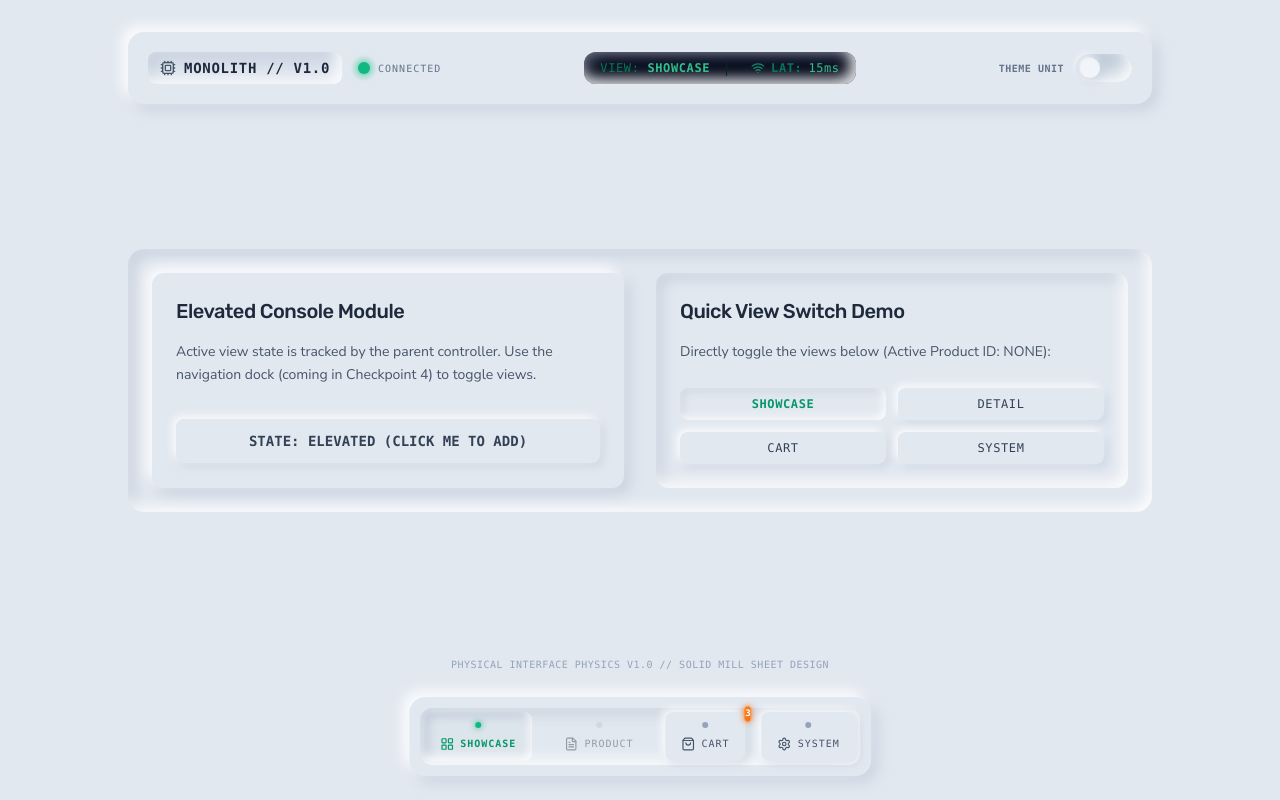
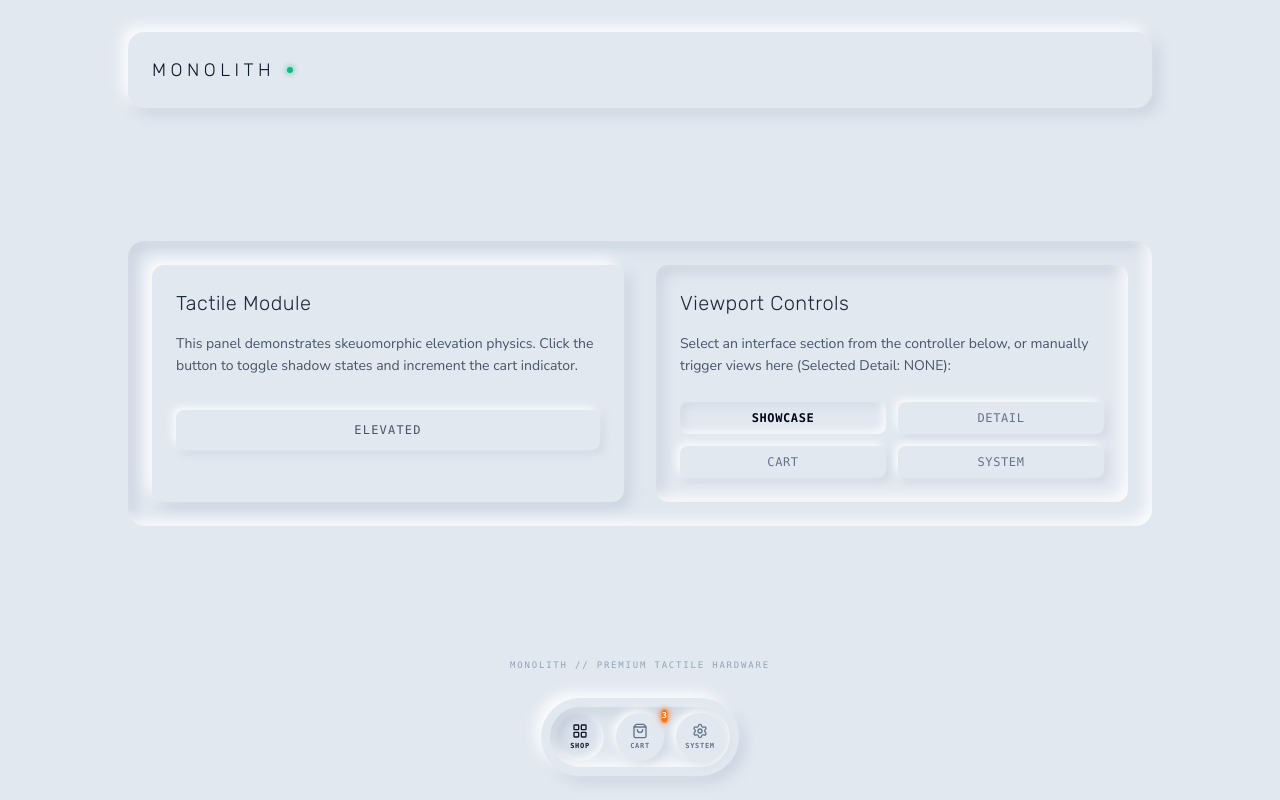
Before and after one commit to NyxLumen/Monolith, a React (Vite) app: page / in a window 1280 px wide. Built offline with nearby package versions, Linux system fonts and the light colour scheme.

Commit message:
removed daark mode, and improved the setting of the lgt mode

```diff
--- a/src/App.tsx
+++ b/src/App.tsx
@@ -1,45 +1,30 @@
-import { useState, useEffect } from 'react';
+import { useState } from 'react';
 import { Header } from './components/Header';
 import type { ViewType } from './types';
 import { NavigationDock } from './components/NavigationDock';
 
 function App() {
-  const [darkMode, setDarkMode] = useState<boolean>(false);
   const [currentView, setCurrentView] = useState<ViewType>('showcase');
   const [activeProductId, setActiveProductId] = useState<number | null>(null);
   const [btnState, setBtnState] = useState<boolean>(false);
   const [cartCount, setCartCount] = useState<number>(3);
 
-  // Synchronize Dark Mode Class on the document element
-  useEffect(() => {
-    const root = window.document.documentElement;
-    if (darkMode) {
-      root.classList.add('dark');
-    } else {
-      root.classList.remove('dark');
-    }
-  }, [darkMode]);
-
   return (
-    <div className="min-h-screen p-4 md:p-8 flex flex-col items-center bg-mono-bg dark:bg-mono-bgdark text-slate-800 dark:text-slate-100 transition-colors duration-300">
+    <div className="min-h-screen p-4 md:p-8 flex flex-col items-center bg-mono-bg text-slate-800 transition-colors duration-300">
 
       {/* Skeuomorphic Header Section */}
-      <Header
-        currentView={currentView}
-        darkMode={darkMode}
-        setDarkMode={setDarkMode}
-      />
+      <Header />
 
       {/* Main Console Viewport */}
       <main className="w-full max-w-5xl flex-grow flex flex-col justify-center items-center">
 
         {/* Temporary layout contents to show view switching state */}
-        <div className="w-full grid grid-cols-1 md:grid-cols-2 gap-8 p-6 rounded-2xl shadow-recessed dark:shadow-recessed-dark bg-slate-200/50 dark:bg-slate-900/30">
+        <div className="w-full grid grid-cols-1 md:grid-cols-2 gap-8 p-6 rounded-2xl shadow-recessed bg-slate-200/50">
 
-          <section className="p-6 rounded-xl shadow-raised dark:shadow-raised-dark bg-mono-bg dark:bg-mono-bgdark flex flex-col gap-4">
-            <h2 className="text-xl text-slate-800 dark:text-slate-100">Elevated Console Module</h2>
-            <p className="text-sm text-slate-600 dark:text-slate-400 leading-relaxed font-body">
-              Active view state is tracked by the parent controller. Use the navigation dock (coming in Checkpoint 4) to toggle views.
+          <section className="p-6 rounded-xl shadow-raised bg-mono-bg flex flex-col gap-4">
+            <h2 className="text-xl text-slate-800 font-light tracking-wide">Tactile Module</h2>
+            <p className="text-sm text-slate-600 leading-relaxed font-body">
+              This panel demonstrates skeuomorphic elevation physics. Click the button to toggle shadow states and increment the cart indicator.
             </p>
 
             <button
@@ -47,20 +32,20 @@ function App() {
                 setBtnState(!btnState);
                 setCartCount((c) => c + 1);
               }}
-              className={`mt-4 py-3 px-6 rounded-lg text-sm font-semibold transition-spring ${
+              className={`mt-4 py-3 px-6 rounded-lg text-xs font-mono tracking-widest transition-spring ${
                 btnState
-                  ? 'shadow-key-recessed dark:shadow-key-recessed-dark text-emerald-600 dark:text-emerald-400 font-mono'
-                  : 'shadow-key-raised dark:shadow-key-raised-dark text-slate-700 dark:text-slate-300 font-mono'
+                  ? 'shadow-key-recessed text-slate-900'
+                  : 'shadow-key-raised text-slate-600'
               }`}
             >
-              {btnState ? 'STATE: DEPRESSED (CART+1)' : 'STATE: ELEVATED (CLICK ME TO ADD)'}
+              {btnState ? 'DEPRESSED' : 'ELEVATED'}
             </button>
           </section>
 
-          <section className="p-6 rounded-xl shadow-recessed dark:shadow-recessed-dark bg-mono-bg dark:bg-mono-bgdark flex flex-col gap-4">
-            <h2 className="text-xl text-slate-800 dark:text-slate-100">Quick View Switch Demo</h2>
-            <p className="text-sm text-slate-600 dark:text-slate-400 leading-relaxed font-body">
-              Directly toggle the views below (Active Product ID: {activeProductId !== null ? activeProductId : 'NONE'}):
+          <section className="p-6 rounded-xl shadow-recessed bg-mono-bg flex flex-col gap-4">
+            <h2 className="text-xl text-slate-800 font-light tracking-wide">Viewport Controls</h2>
+            <p className="text-sm text-slate-600 leading-relaxed font-body">
+              Select an interface section from the controller below, or manually trigger views here (Selected Detail: {activeProductId !== null ? `#${activeProductId}` : 'NONE'}):
             </p>
 
             <div className="grid grid-cols-2 gap-3 mt-2">
@@ -77,8 +62,8 @@ function App() {
                   }}
                   className={`py-2 px-3 rounded-lg text-xs font-mono transition-spring uppercase tracking-wider ${
                     currentView === v
-                      ? 'shadow-key-recessed dark:shadow-key-recessed-dark text-emerald-600 dark:text-emerald-400 font-bold'
-                      : 'shadow-key-raised dark:shadow-key-raised-dark text-slate-700 dark:text-slate-300'
+                      ? 'shadow-key-recessed text-slate-950 font-bold'
+                      : 'shadow-key-raised text-slate-500'
                   }`}
                 >
                   {v}
@@ -95,12 +80,11 @@ function App() {
       <NavigationDock
         currentView={currentView}
         setCurrentView={setCurrentView}
-        activeProductId={activeProductId}
         cartCount={cartCount}
       />
 
-      <footer className="mt-8 mb-24 font-mono text-[10px] text-slate-400 dark:text-slate-500 tracking-wider">
-        PHYSICAL INTERFACE PHYSICS V1.0 // SOLID MILL SHEET DESIGN
+      <footer className="mt-8 mb-24 font-mono text-[9px] text-slate-400 tracking-[0.2em] uppercase">
+        MONOLITH // PREMIUM TACTILE HARDWARE
       </footer>
     </div>
   );
--- a/src/components/Header.tsx
+++ b/src/components/Header.tsx
@@ -1,90 +1,16 @@
-import React, { useState, useEffect } from 'react';
-import type { ViewType } from '../types';
-import { Cpu, Wifi } from 'lucide-react';
+import React from 'react';
 
-interface HeaderProps {
-  currentView: ViewType;
-  darkMode: boolean;
-  setDarkMode: (val: boolean) => void;
-}
+export const Header: React.FC = () => {
+  return (
+    <header className="w-full max-w-5xl mx-auto mb-8 p-6 rounded-2xl shadow-raised bg-mono-bg flex justify-between items-center transition-spring">
 
-export const Header: React.FC<HeaderProps> = ({ currentView, darkMode, setDarkMode }) => {
-  const [latency, setLatency] = useState<number>(14);
-
-  // Simulate subtle variance in latency to make the console feel "alive"
-  useEffect(() => {
-    const interval = setInterval(() => {
-      setLatency(prev => {
-        const change = Math.floor(Math.random() * 5) - 2;
-        const next = prev + change;
-        return next > 6 && next < 30 ? next : prev;
-      });
-    }, 4000);
-    return () => clearInterval(interval);
-  }, []);
-
-  return (
-    <header className="w-full max-w-5xl mx-auto mb-8 p-4 md:p-5 rounded-2xl shadow-raised dark:shadow-raised-dark bg-mono-bg dark:bg-mono-bgdark flex flex-col sm:flex-row justify-between items-center gap-4 transition-spring">
-
-      {/* Brand & Connection State */}
-      <div className="flex items-center gap-4">
-        {/* Physical Logo Plate */}
-        <div className="flex items-center gap-2 px-3 py-1.5 rounded-lg shadow-recessed dark:shadow-recessed-dark bg-slate-300/30 dark:bg-slate-950/20 font-mono font-bold text-sm tracking-wider text-slate-800 dark:text-slate-200">
-          <Cpu className="w-4 h-4 text-slate-600 dark:text-slate-400" />
-          <span>MONOLITH // V1.0</span>
-        </div>
-
-        {/* Pulse LED Status Light */}
-        <div className="flex items-center gap-2">
-          <div className="relative flex h-3 w-3">
-            <span className="animate-ping absolute inline-flex h-full w-full rounded-full bg-emerald-400 opacity-75"></span>
-            <span className="relative inline-flex rounded-full h-3 w-3 bg-emerald-500 shadow-[0_0_8px_#10b981]"></span>
-          </div>
-          <span className="text-[10px] font-mono text-slate-500 dark:text-slate-400 uppercase tracking-widest hidden md:inline">
-            CONNECTED
-          </span>
-        </div>
-      </div>
-
-      {/* Digital Control Display (Debossed Screen) */}
-      <div className="flex items-center gap-6 px-4 py-2 rounded-xl shadow-recessed dark:shadow-recessed-dark bg-slate-950 text-emerald-400/90 dark:text-emerald-400 font-mono text-xs tracking-wider w-full sm:w-auto justify-between sm:justify-start">
-        <div className="flex items-center gap-2 border-r border-emerald-950 pr-4">
-          <span className="text-emerald-700 select-none">VIEW:</span>
-          <span className="uppercase font-bold">{currentView}</span>
-        </div>
-        <div className="flex items-center gap-1.5">
-          <Wifi className="w-3.5 h-3.5 text-emerald-500 animate-pulse" />
-          <span className="text-emerald-700 select-none font-bold">LAT:</span>
-          <span>{latency}ms</span>
-        </div>
-      </div>
-
-      {/* Tactile Toggle Switch (Theme Switcher) */}
+      {/* Premium Elegant Brand Name */}
       <div className="flex items-center gap-3">
-        <span className="text-[10px] font-mono font-bold text-slate-500 dark:text-slate-400 tracking-wider">
-          THEME UNIT
+        <span className="font-heading text-lg font-light tracking-[0.25em] text-slate-900 select-none">
+          MONOLITH
         </span>
-
-        {/* The Toggle Track */}
-        <button
-          onClick={() => setDarkMode(!darkMode)}
-          aria-label="Toggle Theme Mode"
-          className="relative w-14 h-7 rounded-full shadow-recessed dark:shadow-recessed-dark bg-slate-300 dark:bg-slate-950 p-1 flex items-center transition-all duration-300 cursor-pointer"
-        >
-          {/* Active indicator LED inside the switcher */}
-          <div
-            className={`absolute top-[9px] left-[7px] w-2.5 h-2.5 rounded-full transition-all duration-300 ${
-              darkMode ? 'bg-orange-500 shadow-[0_0_8px_#f97316]' : 'bg-slate-400'
-            }`}
-          />
-
-          {/* Toggle Knob / Slider */}
-          <div
-            className={`w-5 h-5 rounded-full shadow-key-raised dark:shadow-key-raised-dark bg-slate-100 dark:bg-slate-700 transition-all duration-300 ease-spring transform ${
-              darkMode ? 'translate-x-7' : 'translate-x-0'
-            }`}
-          />
-        </button>
+        {/* Sleek connection dot */}
+        <span className="w-1.5 h-1.5 rounded-full bg-emerald-500 shadow-[0_0_6px_#10b981]"></span>
       </div>
 
     </header>
--- a/src/components/NavigationDock.tsx
+++ b/src/components/NavigationDock.tsx
@@ -1,99 +1,67 @@
 import React from 'react';
 import type { ViewType } from '../types';
-import { LayoutGrid, ShoppingBag, Settings, FileText } from 'lucide-react';
+import { LayoutGrid, ShoppingBag, Settings } from 'lucide-react';
 
 interface NavigationDockProps {
   currentView: ViewType;
   setCurrentView: (view: ViewType) => void;
-  activeProductId: number | null;
   cartCount: number;
 }
 
 export const NavigationDock: React.FC<NavigationDockProps> = ({
   currentView,
   setCurrentView,
-  activeProductId,
   cartCount,
 }) => {
 
   const navItems = [
     {
       id: 'showcase' as ViewType,
-      label: 'SHOWCASE',
+      label: 'SHOP',
       icon: LayoutGrid,
-      enabled: true,
-      tooltip: 'Browse inventory catalog'
-    },
-    {
-      id: 'detail' as ViewType,
-      label: 'PRODUCT',
-      icon: FileText,
-      enabled: activeProductId !== null,
-      tooltip: activeProductId !== null ? 'Inspect active product specs' : 'Select a product first'
+      tooltip: 'Browse catalog'
     },
     {
       id: 'cart' as ViewType,
       label: 'CART',
       icon: ShoppingBag,
-      enabled: true,
-      tooltip: 'View shopping basket',
+      tooltip: 'View cart',
       badge: cartCount
     },
     {
       id: 'system' as ViewType,
       label: 'SYSTEM',
       icon: Settings,
-      enabled: true,
-      tooltip: 'Configure console system'
+      tooltip: 'System dashboard'
     }
   ];
 
   return (
-    <nav className="fixed bottom-6 left-1/2 transform -translate-x-1/2 z-50 p-2.5 rounded-2xl shadow-raised dark:shadow-raised-dark bg-mono-bg dark:bg-mono-bgdark border border-slate-200/10 transition-spring max-w-[92vw] sm:max-w-xl">
+    <nav className="fixed bottom-6 left-1/2 transform -translate-x-1/2 z-50 p-2 rounded-full shadow-raised bg-mono-bg border border-slate-200/10 transition-spring">
       {/* Recessed track container */}
-      <div className="flex items-center gap-2 sm:gap-4 p-1 rounded-xl shadow-recessed dark:shadow-recessed-dark bg-slate-200/70 dark:bg-slate-900/60">
+      <div className="flex items-center gap-3 p-1.5 rounded-full shadow-recessed bg-slate-200/50">
 
         {navItems.map((item) => {
           const Icon = item.icon;
           const isActive = currentView === item.id;
-          const isDisabled = !item.enabled;
 
           return (
             <button
               key={item.id}
-              onClick={() => {
-                if (!isDisabled) setCurrentView(item.id);
-              }}
-              disabled={isDisabled}
+              onClick={() => setCurrentView(item.id)}
               title={item.tooltip}
-              className={`relative py-2 px-3 sm:py-2.5 sm:px-4 rounded-lg flex flex-col items-center gap-1 font-mono transition-spring cursor-pointer select-none ${
-                isDisabled
-                  ? 'opacity-40 cursor-not-allowed shadow-none'
-                  : isActive
-                  ? 'shadow-key-recessed dark:shadow-key-recessed-dark text-emerald-600 dark:text-emerald-400 font-bold bg-slate-300/20 dark:bg-slate-950/20'
-                  : 'shadow-key-raised dark:shadow-key-raised-dark text-slate-600 dark:text-slate-400 hover:text-slate-800 dark:hover:text-slate-200 bg-mono-bg dark:bg-mono-bgdark active:shadow-key-recessed dark:active:shadow-key-recessed-dark'
+              className={`relative w-12 h-12 rounded-full flex flex-col items-center justify-center font-mono transition-spring cursor-pointer select-none ${
+                isActive
+                  ? 'shadow-key-recessed text-slate-900 font-bold bg-slate-300/35'
+                  : 'shadow-key-raised text-slate-500 hover:text-slate-700 bg-mono-bg active:shadow-key-recessed'
               }`}
             >
-              {/* LED Active indicator light above/next to label */}
-              <div
-                className={`w-1.5 h-1.5 rounded-full transition-all duration-300 mb-1 ${
-                  isDisabled
-                    ? 'bg-slate-500/30'
-                    : isActive
-                    ? 'bg-emerald-500 shadow-[0_0_6px_#10b981]'
-                    : 'bg-slate-400 dark:bg-slate-700'
-                }`}
-              />
-
-              {/* Icon & Label */}
-              <div className="flex items-center gap-1.5">
-                <Icon className="w-3.5 h-3.5" />
-                <span className="text-[10px] tracking-widest hidden sm:inline">{item.label}</span>
-              </div>
+              <Icon className="w-4 h-4" />
+              <span className="text-[7px] tracking-widest font-bold mt-0.5">{item.label}</span>
 
               {/* Cart Count Badge */}
               {item.badge !== undefined && item.badge > 0 && (
-                <span className="absolute -top-1.5 -right-1.5 bg-orange-500 text-white font-mono font-bold text-[9px] w-4.5 h-4.5 rounded-full flex items-center justify-center shadow-[0_0_6px_#f97316] animate-badge-scale border border-orange-400">
+                <span className="absolute -top-1 -right-1 bg-orange-500 text-white font-mono font-bold text-[8px] w-4.5 h-4.5 rounded-full flex items-center justify-center shadow-[0_0_6px_#f97316] animate-badge-scale border border-orange-400">
                   {item.badge}
                 </span>
               )}
--- a/src/index.css
+++ b/src/index.css
@@ -9,10 +9,6 @@
     @apply bg-mono-bg text-slate-800 font-body transition-colors duration-300;
   }
 
-  body.dark {
-    @apply bg-mono-bgdark text-slate-100;
-  }
-
   h1, h2, h3, h4, h5, h6 {
     @apply font-heading font-medium tracking-tight;
   }
@@ -22,19 +18,19 @@
   /* Dynamic skeuomorphic helper classes using tailwind config definitions */
 
   .shadow-raised {
-    @apply shadow-raised-light dark:shadow-raised-dark;
+    @apply shadow-raised-light;
   }
 
   .shadow-recessed {
-    @apply shadow-recessed-light dark:shadow-recessed-dark;
+    @apply shadow-recessed-light;
   }
 
   .shadow-key-raised {
-    @apply shadow-key-raised-light dark:shadow-key-raised-dark;
+    @apply shadow-key-raised-light;
   }
 
   .shadow-key-recessed {
-    @apply shadow-key-recessed-light dark:shadow-key-recessed-dark;
+    @apply shadow-key-recessed-light;
   }
 
   /* Transition for physical spring buttons */
@@ -48,11 +44,6 @@
     filter: contrast(1.05) saturate(0.95);
   }
 
-  .dark .blend-multiply-desaturate {
-    mix-blend-mode: screen;
-    filter: contrast(1.1) brightness(0.9) saturate(0.9);
-  }
-
   /* Recessed scrollbar track like a console groove */
   .console-scrollbar::-webkit-scrollbar {
     width: 8px;
@@ -60,14 +51,14 @@
   }
 
   .console-scrollbar::-webkit-scrollbar-track {
-    @apply bg-slate-300/50 dark:bg-slate-900/50 rounded-full shadow-inner;
+    @apply bg-slate-300/50 rounded-full shadow-inner;
   }
 
   .console-scrollbar::-webkit-scrollbar-thumb {
-    @apply bg-slate-400 dark:bg-slate-700 rounded-full border-2 border-transparent bg-clip-padding;
+    @apply bg-slate-400 rounded-full border-2 border-transparent bg-clip-padding;
   }
 
   .console-scrollbar::-webkit-scrollbar-thumb:hover {
-    @apply bg-slate-500 dark:bg-slate-600;
+    @apply bg-slate-500;
   }
 }
--- a/tailwind.config.js
+++ b/tailwind.config.js
@@ -4,13 +4,11 @@ export default {
     "./index.html",
     "./src/**/*.{js,ts,jsx,tsx}",
   ],
-  darkMode: 'class',
   theme: {
     extend: {
       colors: {
         mono: {
           bg: '#E2E8F0', // Base light mode skeuomorphic bg (slate-200)
-          bgdark: '#1E293B', // Base dark mode skeuomorphic bg (slate-800)
         }
       },
       fontFamily: {
@@ -26,12 +24,6 @@ export default {
         'key-raised-light': '-3px -3px 8px rgba(255, 255, 255, 0.9), 3px 3px 8px rgba(163, 177, 198, 0.35)',
         // Mini key recessed
         'key-recessed-light': 'inset -3px -3px 8px rgba(255, 255, 255, 0.85), inset 3px 3px 8px rgba(163, 177, 198, 0.35)',
-
-        // Dark Mode equivalents
-        'raised-dark': '-6px -6px 14px rgba(255, 255, 255, 0.05), 6px 6px 14px rgba(0, 0, 0, 0.5)',
-        'recessed-dark': 'inset -6px -6px 14px rgba(255, 255, 255, 0.03), inset 6px 6px 14px rgba(0, 0, 0, 0.5)',
-        'key-raised-dark': '-3px -3px 8px rgba(255, 255, 255, 0.05), 3px 3px 8px rgba(0, 0, 0, 0.5)',
-        'key-recessed-dark': 'inset -3px -3px 8px rgba(255, 255, 255, 0.03), inset 3px 3px 8px rgba(0, 0, 0, 0.5)',
       },
       transitionTimingFunction: {
         'spring': 'cubic-bezier(0.175, 0.885, 0.32, 1.275)',
```
